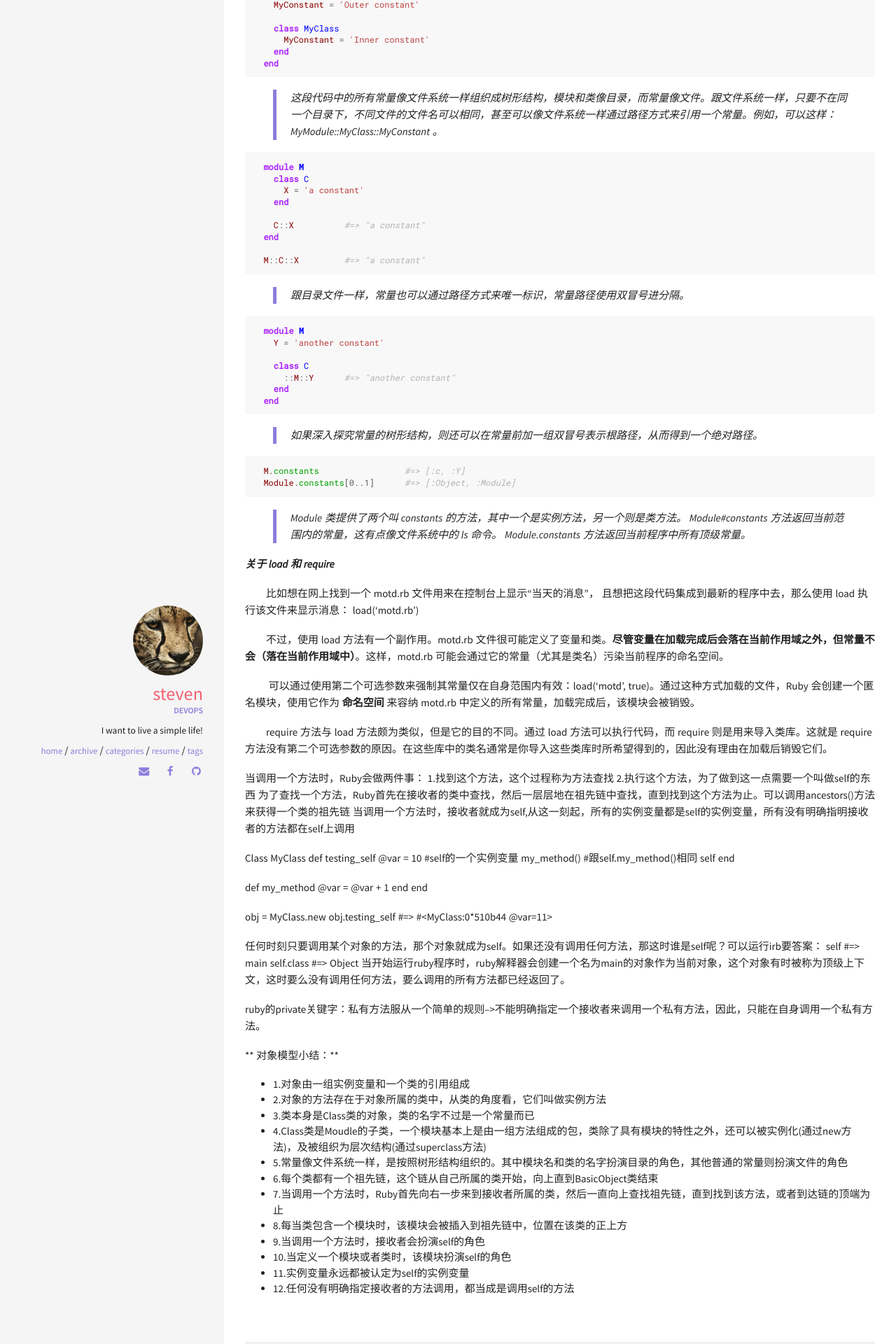
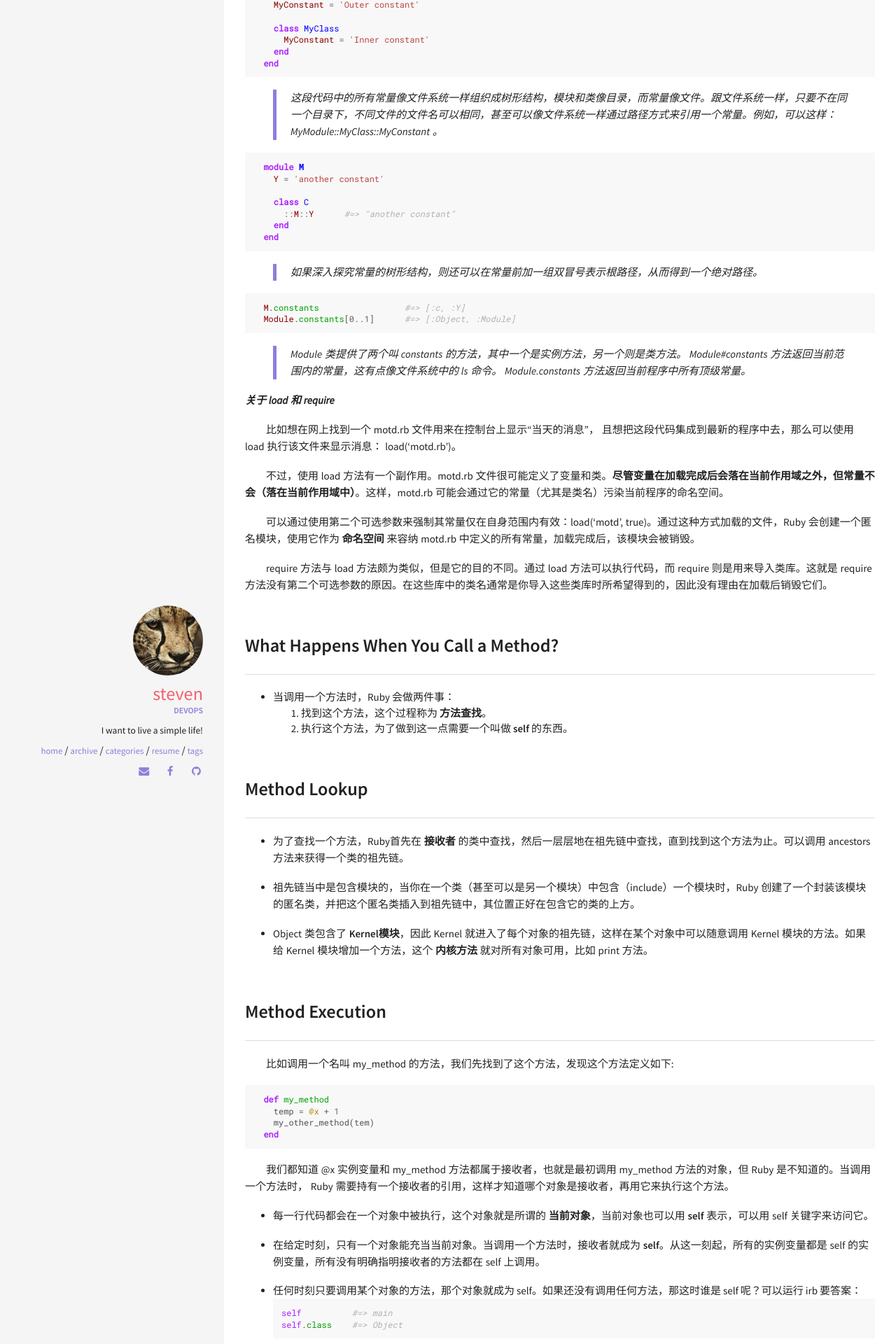
Before and after one commit to Stevenhwang/stevenhwang.github.io, a Jekyll site: the page built from _posts/2017-09-30-Ruby 元编程读书笔记二.md, in a window 1280 px wide. Shown: the part 396-2316 px from the top of the page at 70% size. Built offline with Jekyll 4.4.1, drawn with Linux system fonts in a browser that asks for light colours; comment, search, counter and statistics services are not loaded; some of the changed text lies outside the part shown.

Commit message:
add post

````diff
--- a/_posts/2017-09-30-Ruby 元编程读书笔记二.md
+++ b/_posts/2017-09-30-Ruby 元编程读书笔记二.md
@@ -22,19 +22,6 @@
 
 ```ruby
   module M
-    class C
-      X = 'a constant'
-    end
-
-    C::X          #=> "a constant"
-  end
-
-  M::C::X         #=> "a constant"
-```
->跟目录文件一样，常量也可以通过路径方式来唯一标识，常量路径使用双冒号进分隔。
-
-```ruby
-  module M
     Y = 'another constant'
 
     class C
@@ -52,53 +39,55 @@
 
 ***关于 load 和 require***
 
-&emsp;&emsp;比如想在网上找到一个 motd.rb 文件用来在控制台上显示“当天的消息”， 且想把这段代码集成到最新的程序中去，那么使用 load 执行该文件来显示消息： load('motd.rb')
+&emsp;&emsp;比如想在网上找到一个 motd.rb 文件用来在控制台上显示“当天的消息”， 且想把这段代码集成到最新的程序中去，那么可以使用 load 执行该文件来显示消息： load('motd.rb')。
 
 &emsp;&emsp;不过，使用 load 方法有一个副作用。motd.rb 文件很可能定义了变量和类。**尽管变量在加载完成后会落在当前作用域之外，但常量不会（落在当前作用域中）**。这样，motd.rb 可能会通过它的常量（尤其是类名）污染当前程序的命名空间。
 
-&emsp;&emsp; 可以通过使用第二个可选参数来强制其常量仅在自身范围内有效：load('motd', true)。通过这种方式加载的文件，Ruby 会创建一个匿名模块，使用它作为 **命名空间** 来容纳 motd.rb 中定义的所有常量，加载完成后，该模块会被销毁。
+&emsp;&emsp;可以通过使用第二个可选参数来强制其常量仅在自身范围内有效：load('motd', true)。通过这种方式加载的文件，Ruby 会创建一个匿名模块，使用它作为 **命名空间** 来容纳 motd.rb 中定义的所有常量，加载完成后，该模块会被销毁。
 
 &emsp;&emsp;require 方法与 load 方法颇为类似，但是它的目的不同。通过 load 方法可以执行代码，而 require 则是用来导入类库。这就是 require 方法没有第二个可选参数的原因。在这些库中的类名通常是你导入这些类库时所希望得到的，因此没有理由在加载后销毁它们。
 
+## What Happens When You Call a Method?
 
-当调用一个方法时，Ruby会做两件事：
-1.找到这个方法，这个过程称为方法查找
-2.执行这个方法，为了做到这一点需要一个叫做self的东西
-为了查找一个方法，Ruby首先在接收者的类中查找，然后一层层地在祖先链中查找，直到找到这个方法为止。可以调用ancestors()方法来获得一个类的祖先链
-当调用一个方法时，接收者就成为self,从这一刻起，所有的实例变量都是self的实例变量，所有没有明确指明接收者的方法都在self上调用
+* 当调用一个方法时，Ruby 会做两件事：
+1. 找到这个方法，这个过程称为 **方法查找**。
+2. 执行这个方法，为了做到这一点需要一个叫做 **self** 的东西。
 
-Class MyClass
-  def testing_self
-    @var = 10             #self的一个实例变量
-    my_method()           #跟self.my_method()相同
-    self
+## Method Lookup
+
+* 为了查找一个方法，Ruby首先在 **接收者** 的类中查找，然后一层层地在祖先链中查找，直到找到这个方法为止。可以调用 ancestors 方法来获得一个类的祖先链。
+
+* 祖先链当中是包含模块的，当你在一个类（甚至可以是另一个模块）中包含（include）一个模块时，Ruby 创建了一个封装该模块的匿名类，并把这个匿名类插入到祖先链中，其位置正好在包含它的类的上方。
+
+* Object 类包含了 **Kernel模块**，因此 Kernel 就进入了每个对象的祖先链，这样在某个对象中可以随意调用 Kernel 模块的方法。如果给 Kernel 模块增加一个方法，这个 **内核方法** 就对所有对象可用，比如 print 方法。
+
+## Method Execution
+
+&emsp;&emsp;比如调用一个名叫 my_method 的方法，我们先找到了这个方法，发现这个方法定义如下:
+```ruby
+  def my_method
+    temp = @x + 1
+    my_other_method(tem)
   end
+```
+&emsp;&emsp;我们都知道 @x 实例变量和 my_method 方法都属于接收者，也就是最初调用 my_method 方法的对象，但 Ruby 是不知道的。当调用一个方法时， Ruby 需要持有一个接收者的引用，这样才知道哪个对象是接收者，再用它来执行这个方法。
 
-  def my_method
-    @var = @var + 1
+* 每一行代码都会在一个对象中被执行，这个对象就是所谓的 **当前对象**，当前对象也可以用 **self** 表示，可以用 self 关键字来访问它。
+
+* 在给定时刻，只有一个对象能充当当前对象。当调用一个方法时，接收者就成为 **self**。从这一刻起，所有的实例变量都是 self 的实例变量，所有没有明确指明接收者的方法都在 self 上调用。
+
+* 任何时刻只要调用某个对象的方法，那个对象就成为 self。如果还没有调用任何方法，那这时谁是 self 呢？可以运行 irb 要答案：
+```ruby
+  self          #=> main
+  self.class    #=> Object
+```
+>当开始运行 ruby 程序时，ruby 解释器会创建一个名为 main 的对象作为当前对象，这个对象有时被称为 **顶级上下文**，这个名字的由来是因为这时处在调用堆栈的顶层：这时要么没有调用任何方法，要么调用的所有方法都已经返回了。
+
+* self 的角色通常由最后一个接收到方法调用的对象来充当。不过，在类和模块定义中（并且在任何方法定义之外）， self 的角色由这个类或模块担任：
+```ruby
+  class MyClass
+    self           #=> MyClass
   end
-end
+```
 
-obj = MyClass.new
-obj.testing_self      #=> #<MyClass:0*510b44 @var=11>
-
-任何时刻只要调用某个对象的方法，那个对象就成为self。如果还没有调用任何方法，那这时谁是self呢？可以运行irb要答案：
-self       #=> main
-self.class #=> Object
-当开始运行ruby程序时，ruby解释器会创建一个名为main的对象作为当前对象，这个对象有时被称为顶级上下文，这时要么没有调用任何方法，要么调用的所有方法都已经返回了。
-
-ruby的private关键字：私有方法服从一个简单的规则-->不能明确指定一个接收者来调用一个私有方法，因此，只能在自身调用一个私有方法。
-
-** 对象模型小结：**
-* 1.对象由一组实例变量和一个类的引用组成
-* 2.对象的方法存在于对象所属的类中，从类的角度看，它们叫做实例方法
-* 3.类本身是Class类的对象，类的名字不过是一个常量而已
-* 4.Class类是Moudle的子类，一个模块基本上是由一组方法组成的包，类除了具有模块的特性之外，还可以被实例化(通过new方法)，及被组织为层次结构(通过superclass方法)
-* 5.常量像文件系统一样，是按照树形结构组织的。其中模块名和类的名字扮演目录的角色，其他普通的常量则扮演文件的角色
-* 6.每个类都有一个祖先链，这个链从自己所属的类开始，向上直到BasicObject类结束
-* 7.当调用一个方法时，Ruby首先向右一步来到接收者所属的类，然后一直向上查找祖先链，直到找到该方法，或者到达链的顶端为止
-* 8.每当类包含一个模块时，该模块会被插入到祖先链中，位置在该类的正上方
-* 9.当调用一个方法时，接收者会扮演self的角色
-* 10.当定义一个模块或者类时，该模块扮演self的角色
-* 11.实例变量永远都被认定为self的实例变量
-* 12.任何没有明确指定接收者的方法调用，都当成是调用self的方法
+* 当调用一个方法时， Ruby 按照“向右一步，再向上”的规则找到该方法，然后接收者作为 self 执行该方法。
````
Also changed, not shown: _posts/2017-09-30-Ruby 元编程读书笔记三.md (added, +24 -0 lines).
